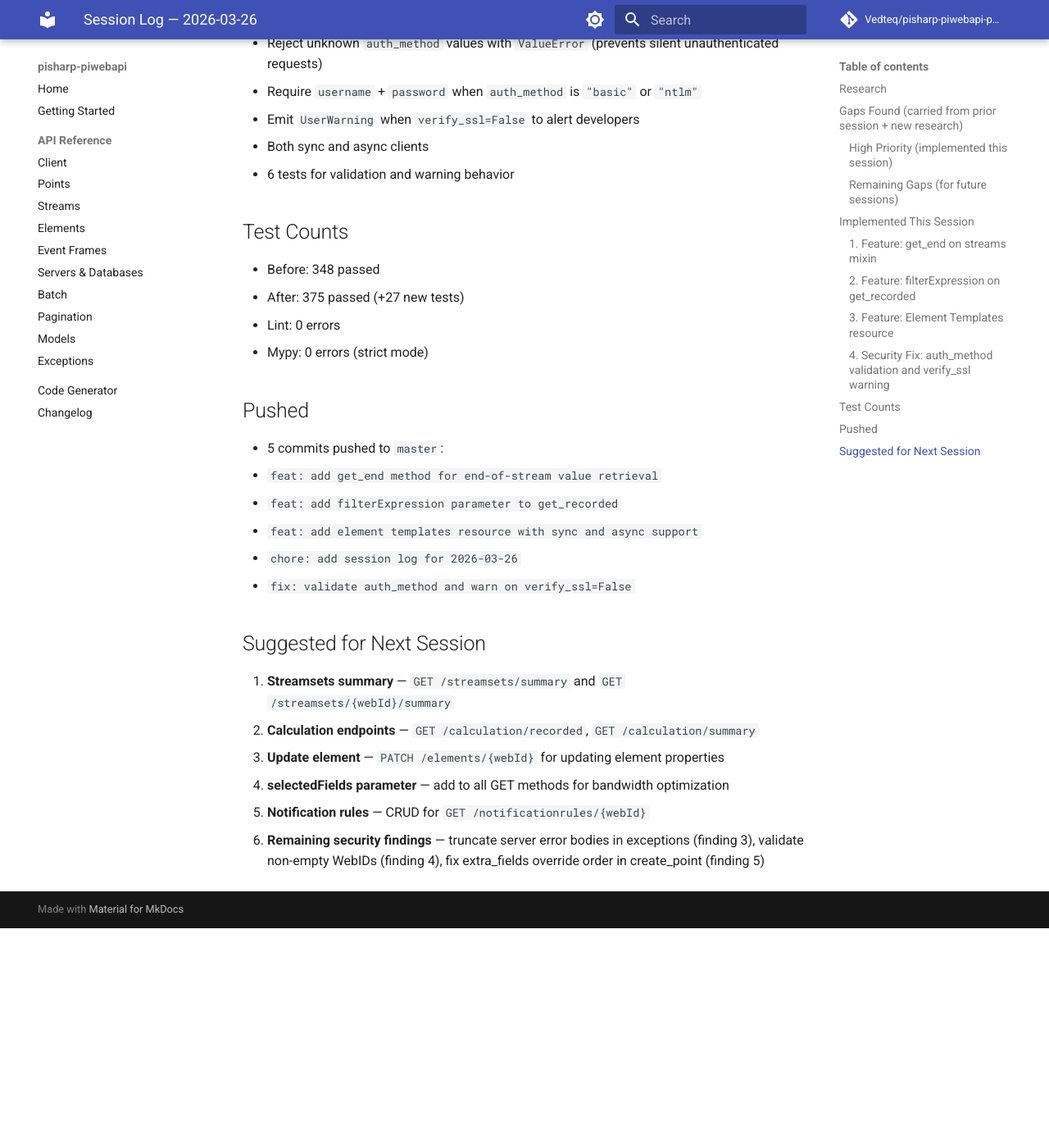
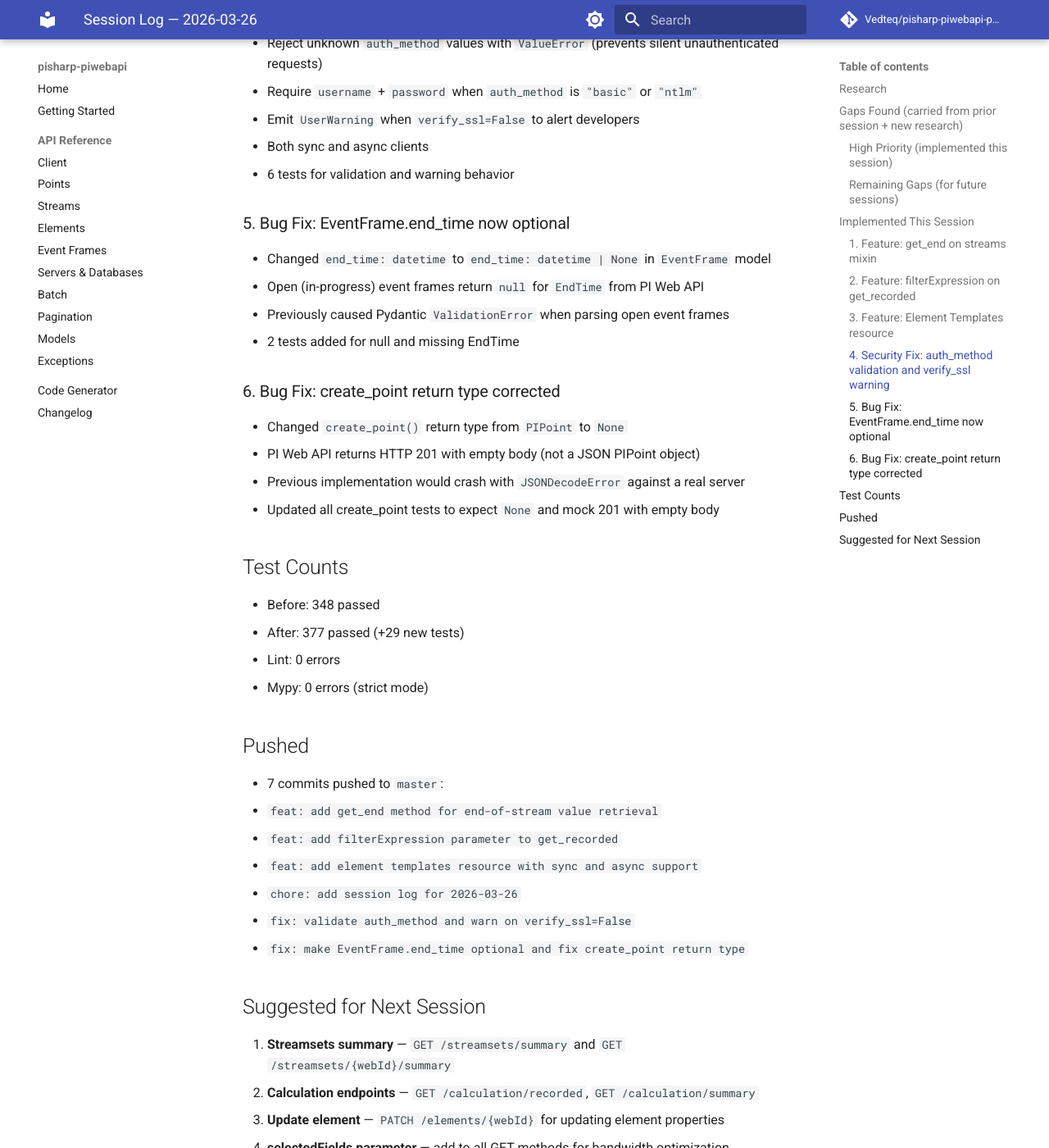
Before and after one commit to Vedteq/pisharp-piwebapi-python, an MkDocs documentation site: the page built from docs/tasks/done/session-2026-03-26.md, in a window 1280 px wide and 1400 px high, scrolled down 1703 px. Shown: the whole window at 82% size. Built offline with MkDocs 1.6.1 and Material for MkDocs 9.7.7, drawn with Linux system fonts in a browser that asks for light colours; comment, search, counter and statistics services are not loaded; before the commit the page ends 2835 px from its top, so only the background shows below that; some of the changed text lies outside the part shown.

Commit message:
chore: update session log with code review bug fixes
Co-Authored-By: Claude Opus 4.6 (1M context) <noreply@anthropic.com>

```diff
--- a/docs/tasks/done/session-2026-03-26.md
+++ b/docs/tasks/done/session-2026-03-26.md
@@ -53,19 +53,32 @@ Searched for PI Web API endpoint coverage, competing SDKs, and common pain point
 - Both sync and async clients
 - 6 tests for validation and warning behavior
 
+### 5. Bug Fix: EventFrame.end_time now optional
+- Changed `end_time: datetime` to `end_time: datetime | None` in `EventFrame` model
+- Open (in-progress) event frames return `null` for `EndTime` from PI Web API
+- Previously caused Pydantic `ValidationError` when parsing open event frames
+- 2 tests added for null and missing EndTime
+
+### 6. Bug Fix: create_point return type corrected
+- Changed `create_point()` return type from `PIPoint` to `None`
+- PI Web API returns HTTP 201 with empty body (not a JSON PIPoint object)
+- Previous implementation would crash with `JSONDecodeError` against a real server
+- Updated all create_point tests to expect `None` and mock 201 with empty body
+
 ## Test Counts
 - Before: 348 passed
-- After: 375 passed (+27 new tests)
+- After: 377 passed (+29 new tests)
 - Lint: 0 errors
 - Mypy: 0 errors (strict mode)
 
 ## Pushed
-- 5 commits pushed to `master`:
+- 7 commits pushed to `master`:
   - `feat: add get_end method for end-of-stream value retrieval`
   - `feat: add filterExpression parameter to get_recorded`
   - `feat: add element templates resource with sync and async support`
   - `chore: add session log for 2026-03-26`
   - `fix: validate auth_method and warn on verify_ssl=False`
+  - `fix: make EventFrame.end_time optional and fix create_point return type`
 
 ## Suggested for Next Session
 
@@ -74,4 +87,5 @@ Searched for PI Web API endpoint coverage, competing SDKs, and common pain point
 3. **Update element** — `PATCH /elements/{webId}` for updating element properties
 4. **selectedFields parameter** — add to all GET methods for bandwidth optimization
 5. **Notification rules** — CRUD for `GET /notificationrules/{webId}`
-6. **Remaining security findings** — truncate server error bodies in exceptions (finding 3), validate non-empty WebIDs (finding 4), fix extra_fields override order in create_point (finding 5)
+6. **Remaining security findings** — truncate server error bodies in exceptions, validate non-empty WebIDs, fix extra_fields override order in create_point
+7. **Code review findings** — fix duplicate server/element overlap, fix eventframes/search endpoint, resolve double error-handling (event hooks + mixin calls)
```
